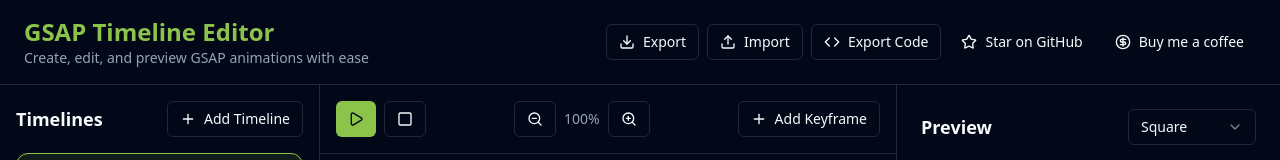
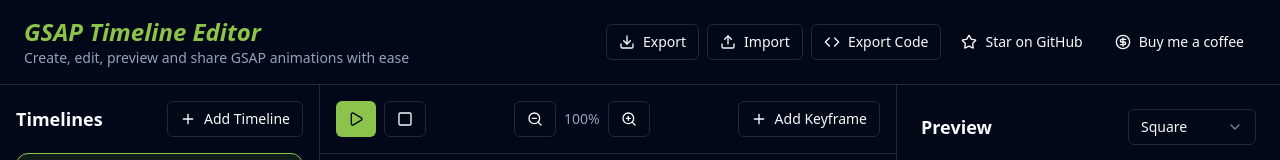
Before and after one commit to DymytriiDev/gsap-timeline-editor, a Next.js app: page / in a window 1280 px wide. Shown: the top 160 px of the page. Built offline with nearby package versions, Linux system fonts and the light colour scheme.

Commit message:
upd titles

```diff
--- a/src/app/layout.tsx
+++ b/src/app/layout.tsx
@@ -17,7 +17,7 @@
 
 export const metadata: Metadata = {
   title: "GSAP Timeline Editor",
-  description: "Create, edit, and preview GSAP animations with ease",
+  description: "Create, edit, preview and share GSAP animations with ease",
 };
 
 export default function RootLayout({
--- a/src/components/Header.tsx
+++ b/src/components/Header.tsx
@@ -80,10 +80,10 @@
       <div className="flex items-center justify-between">
         <div>
           <h1 className="text-2xl font-bold text-primary">
-            GSAP Timeline Editor
+            <i>GSAP Timeline Editor</i>
           </h1>
           <p className="text-sm text-muted-foreground">
-            Create, edit, and preview GSAP animations with ease
+            Create, edit, preview and share GSAP animations with ease
           </p>
         </div>
 
```
